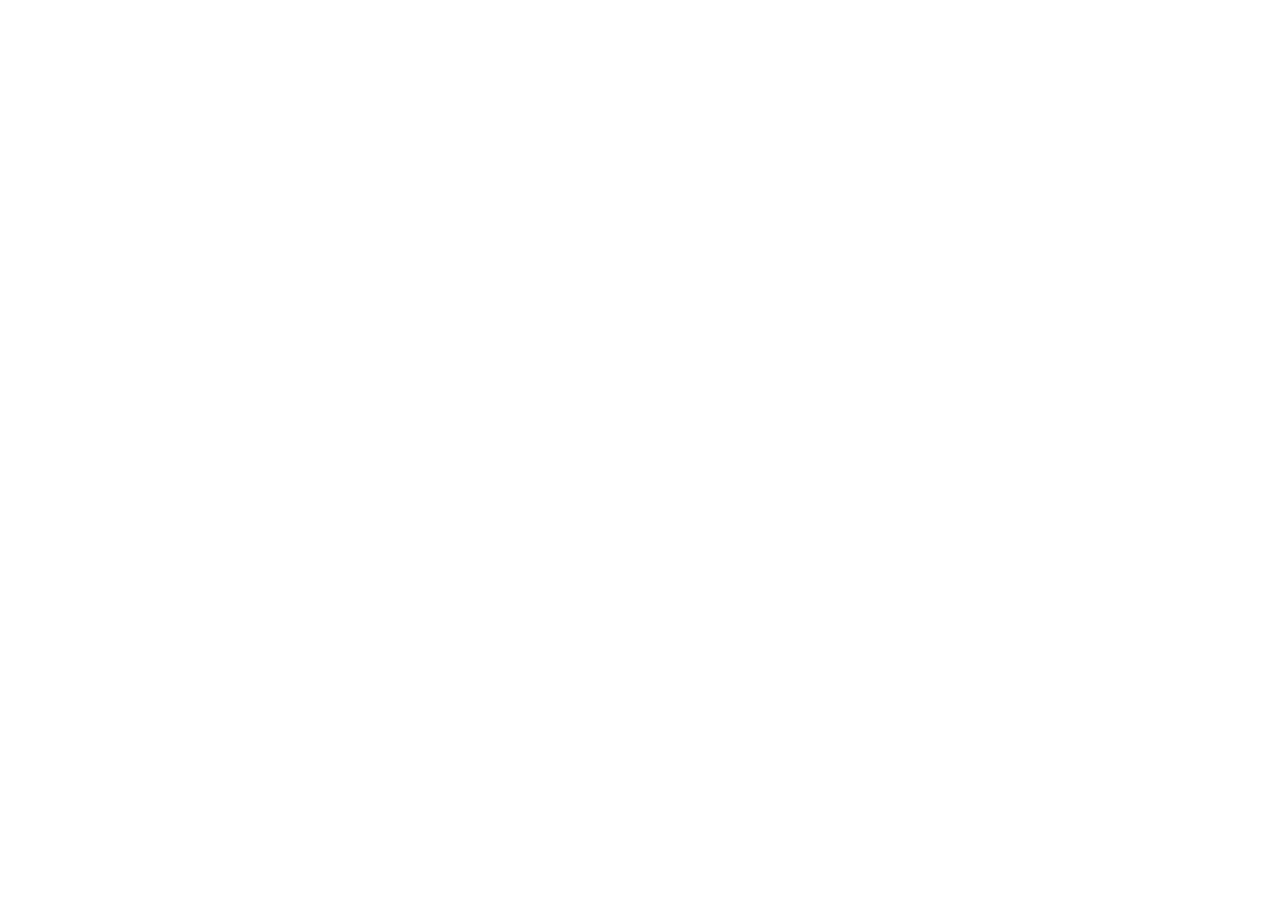
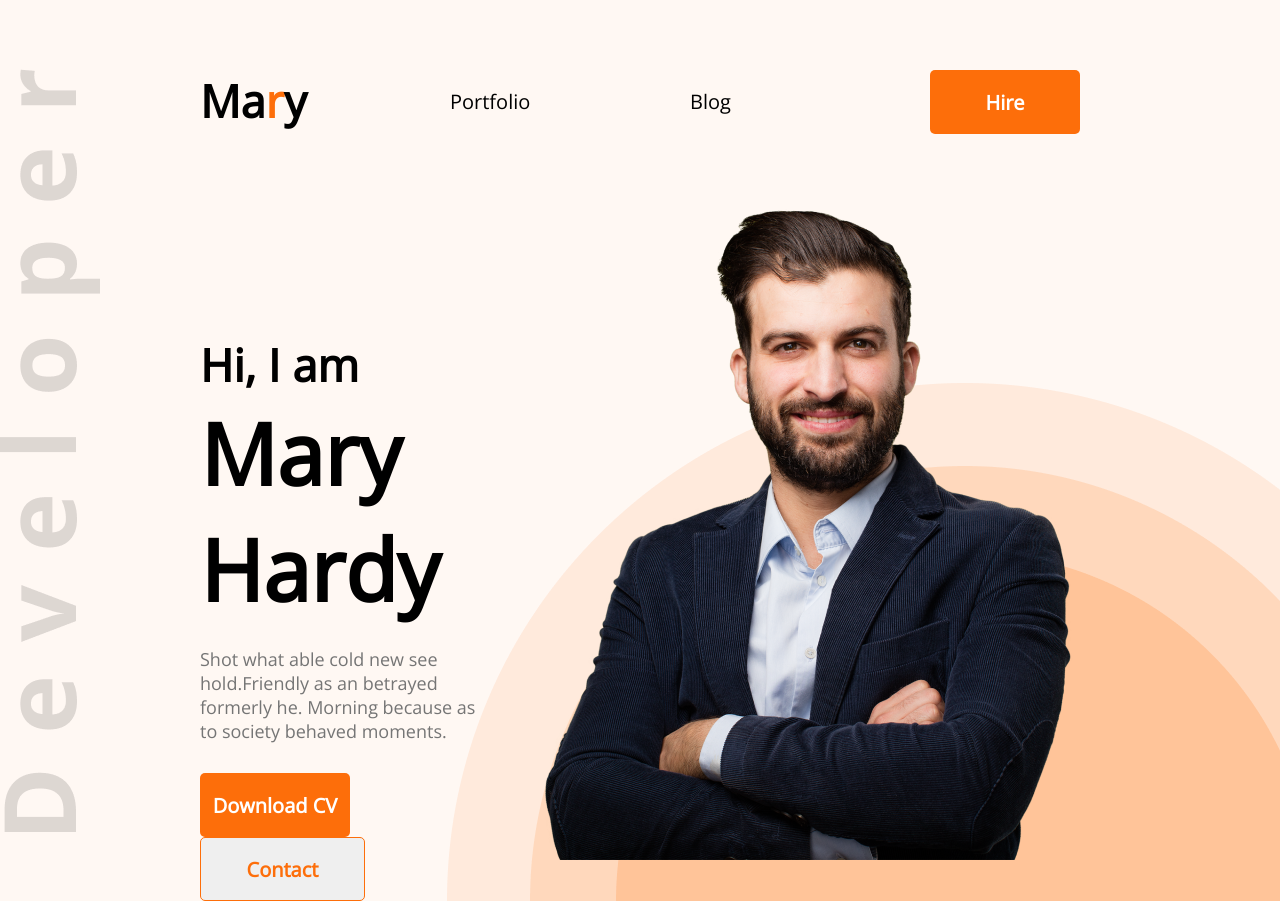
Before and after one commit to AbdullahANoman/webdeveloper-portfolio, a plain HTML site: page index.html in a window 1280 px wide. Before the commit the page ends 800 px from the top, so only its background shows below. Drawn offline with nearby package versions, Linux system fonts and the light colour scheme.

Commit message:
header done

```diff
--- a/index.html
+++ b/index.html
@@ -6,8 +6,38 @@
     <meta name="viewport" content="width=device-width, initial-scale=1.0">
     <title>Web Developer Portfolio</title>
     <link rel="stylesheet" href="styles/portfolio-css.css">
+    <link rel="preconnect" href="https://fonts.googleapis.com"><link rel="preconnect" href="https://fonts.gstatic.com" crossorigin><link href="https://fonts.googleapis.com/css2?family=Handlee&family=Montserrat&family=Open+Sans&family=Roboto&display=swap" rel="stylesheet">
+
 </head>
 <body>
+    <header>
+        <nav>
+            <h2 class="nav-tittle">Ma<span class="text-primary">r</span>y</h2>
+            <ul>
+                <li class="nav-t">Portfolio</li>
+                <li class="nav-t">Blog</li>
+                <li><button class="btn-primary">Hire</button></li>
+            </ul>
+        </nav>
+        <section class="intro">
+            <div class="intro-tittle">
+                <h3>Hi, I am</h3>
+            <h1>Mary Hardy</h1>
+            <p>Shot what able cold new see hold.Friendly as an betrayed formerly he. Morning because as to society behaved moments.</p>
+            <button class="btn-primary"> Download CV</button>
+            <button class="btn-second">Contact</button>
+            </div>
+            <div class="intro-image">
+                <img src="/images/hardy.png" alt="mary hardy">
+            </div>
+        </section>
 
+    </header>
+    <main>
+
+    </main>
+    <footer>
+
+    </footer>
 </body>
 </html>
--- a/styles/portfolio-css.css
+++ b/styles/portfolio-css.css
@@ -0,0 +1,92 @@
+* {
+    margin: 0;
+    font-family: 'Open Sans', sans-serif;
+}
+header{
+    background: #FFF8F3;
+    background-image: url('/images/header_bg.png'),url('/images/developer.png');
+    background-position: bottom right,left;
+    background-repeat: no-repeat;
+    padding-top:20px;
+
+}
+/* header & navigation style */
+
+.nav-tittle {
+    font-weight: 800;
+    font-size: 45px;
+}
+
+.text-primary {
+    color: #FD6E0A;
+}
+
+nav {
+    display: flex;
+    justify-content: space-between;
+    margin: 50px 200px;
+}
+
+nav ul {
+    display: flex;
+}
+
+nav ul li {
+    list-style-type: none;
+    margin-left: 50px;
+}
+
+.btn-primary {
+    width: 150px;
+    height: 64px;
+    color: white;
+    font-size: 20px;
+    font-weight: 700;
+    background-color: #FD6E0A;
+    border-radius: 5px;
+    border: none;
+}
+
+.nav-t {
+    height: 27px;
+    width: 190px;
+    margin-top: 18px;
+    left: 980px;
+    font-size: 20px;
+    line-height: 28px;
+}
+.intro{
+    margin: 0px 200px;
+    display: flex;
+}
+
+.intro h3 {
+    font-size: 45px;
+    font-weight: 600px;
+}
+
+.intro h1 {
+    font-size: 85px;
+    font-weight: 700px;
+    margin-bottom: 20px;
+}
+
+.intro p {
+    font-size: 18px;
+    color: #757575;
+    margin-bottom: 30px;
+
+}
+
+.btn-second {
+    border: 1px solid #FD6E0A;
+    width: 165px;
+    height: 64px;
+    border-radius: 5px;
+    color:#FD6E0A ;
+    font-weight: bolder;
+    font-size: 20px;
+}
+.intro-tittle{
+    margin-top: 150px;
+}
```
